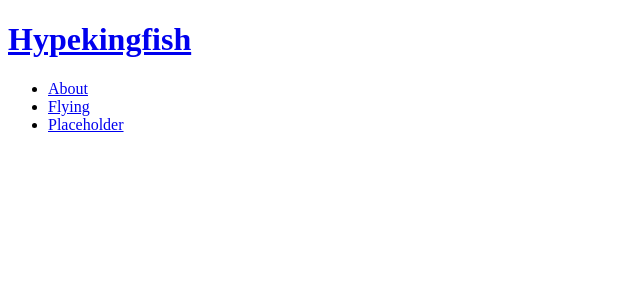
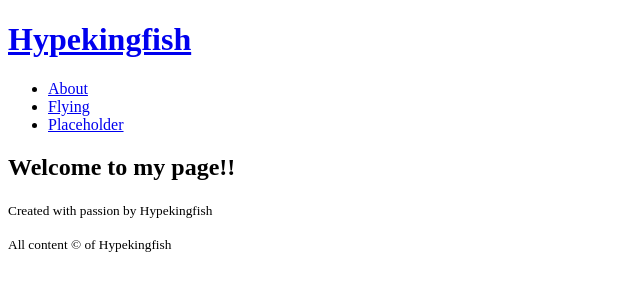
Before and after one commit to Hypekingfish/Hypekingfish.xyz, a plain HTML site: page index.html in a window 1280 px wide. Shown: the whole page, without its empty margins (0-640 px from the left). Drawn offline with Linux system fonts and the light colour scheme.

Commit message:
Added Welcome and Footer

```diff
--- a/index.html
+++ b/index.html
@@ -23,5 +23,12 @@
                 </ul>
             </nav>
         </header>
+        <section>
+            <h2>Welcome to my page!!</h2>
+        </section>
+        <footer>
+            <p><small>Created with passion by Hypekingfish</small></p>
+            <p><small>All content &copy; of Hypekingfish</small></p>
+        </footer>
     </body>
 </html>
```
